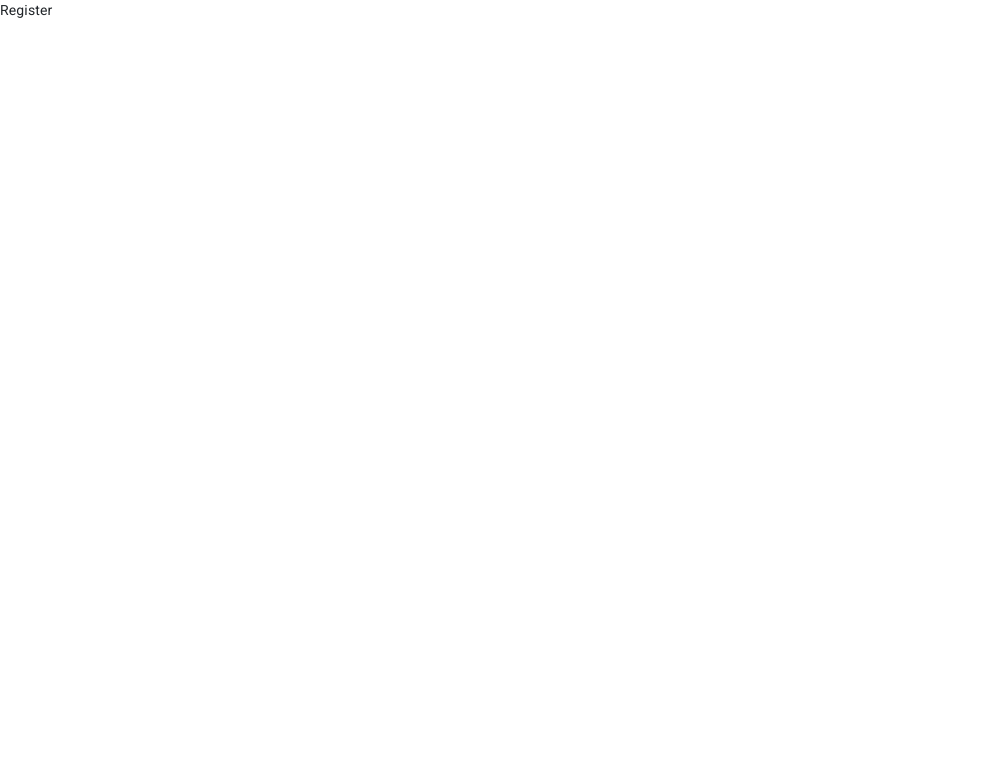
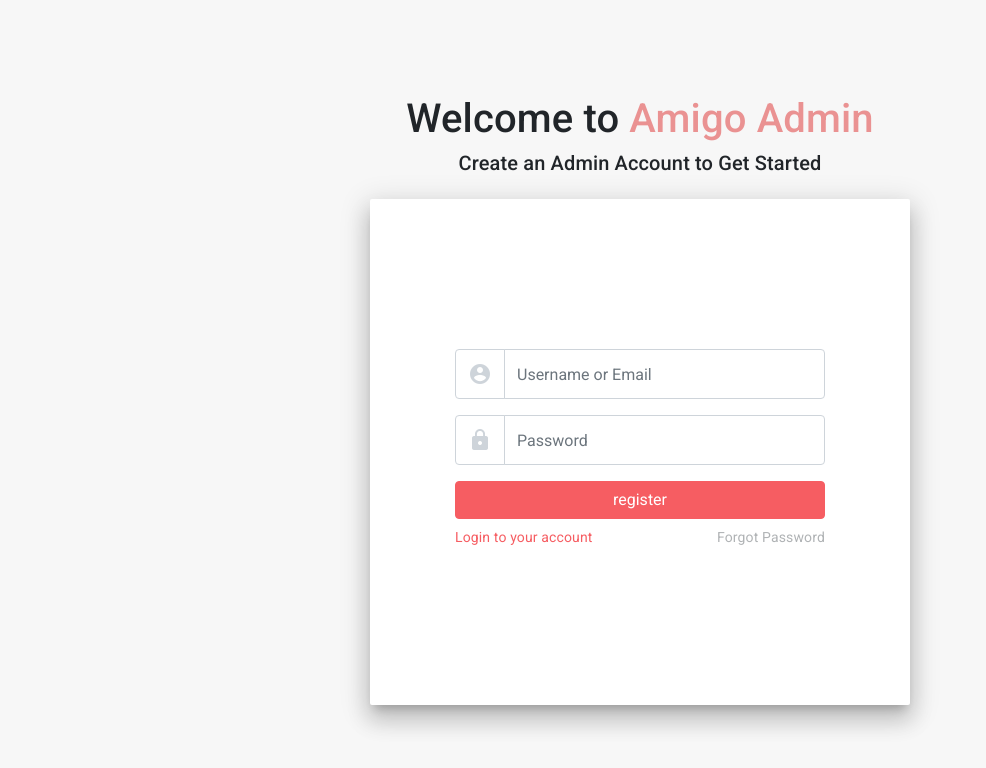
Before and after one commit to Dylans123/Amigo-Web, a Vue app in the folder frontend/: page /register in a window 1280 px wide. Shown: the top 768 px of the page, without its empty margins (0-986 px from the left). Built offline with nearby package versions, Linux system fonts and the light colour scheme.

Commit message:
Began styling for registration page

```diff
--- /dev/null
+++ b/frontend/src/assets/custom.scss
@@ -0,0 +1,6 @@
+$theme-colors: (
+  "primary": #F65D62,
+  "secondary": #7B7B7B,
+);
+
+@import "node_modules/bootstrap/scss/bootstrap";
--- a/frontend/src/components/Login.vue
+++ b/frontend/src/components/Login.vue
@@ -2,13 +2,14 @@
   <div class="login-page">
     <div class="container">
       <div class="row justify-content-center align-items-center">
-        <div class="col-12 col-md-10">
+        <div class="col-12 col-md-6">
+          <h1 class="mb-2">
+            Welcome to <span class="admin-text">Amigo Admin</span>
+          </h1>
+          <h5 class="mb-4">Login to Get Started</h5>
           <md-card class="md-elevation-15">
             <div class="row">
-              <div class="col-12 col-md-6 login-text">
-                <h1 class="mb-4">
-                  Welcome!
-                </h1>
+              <div class="col-12 login-text">
                 <div class="input-group mb-3 login-field">
                   <div class="input-group-prepend">
                     <span class="input-group-text" id="basic-addon1">
@@ -26,15 +27,12 @@
                   <input type="password" class="form-control" placeholder="Password" aria-label="Username" aria-describedby="basic-addon2">
                 </div>
                 <div>
-                  <button type="button" class="btn btn-block btn-primary">Login</button>
+                  <button type="button" class="btn btn-block btn-primary" v-on:click="login">Login</button>
                 </div>
                 <div class="login-links my-2">
                   <router-link class="login-register" to="/register">Register</router-link>
                   <router-link class="login-forgot" to="/forgot">Forgot Password</router-link>
                 </div>
-              </div>
-              <div class="d-none d-md-block col-6 login-image">
-                <img src="../assets/Login.png" />
               </div>
             </div>
           </md-card>
@@ -45,6 +43,11 @@
 </template>
 <script>
 export default {
+  methods: {
+    login: () => {
+      console.log('hello this is an event handler');
+    }
+  }
 }
 </script>
 
--- a/frontend/src/components/Register.vue
+++ b/frontend/src/components/Register.vue
@@ -1,10 +1,103 @@
 <template>
-    <div>
-        Register
+  <div class="register-page">
+    <div class="container">
+      <div class="row justify-content-center align-items-center">
+        <div class="col-12 col-md-6">
+          <h1 class="mb-2">
+            Welcome to <span class="admin-text">Amigo Admin</span>
+          </h1>
+          <h5 class="mb-4">Create an Admin Account to Get Started</h5>
+          <md-card class="md-elevation-15">
+            <div class="row">
+              <div class="col-12 register-text">
+                <div class="input-group mb-3 register-field">
+                  <div class="input-group-prepend">
+                    <span class="input-group-text" id="basic-addon1">
+                      <md-icon>account_circle</md-icon>
+                    </span>
+                  </div>
+                  <input type="text" class="form-control" placeholder="Username or Email" aria-label="Username" aria-describedby="basic-addon1">
+                </div>
+                <div class="input-group mb-3 register-field">
+                  <div class="input-group-prepend">
+                    <span class="input-group-text" id="basic-addon2">
+                      <md-icon>lock</md-icon>
+                    </span>
+                  </div>
+                  <input type="password" class="form-control" placeholder="Password" aria-label="Username" aria-describedby="basic-addon2">
+                </div>
+                <div>
+                  <button type="button" class="btn btn-block btn-primary">register</button>
+                </div>
+                <div class="register-links my-2">
+                  <router-link class="register-login" to="/login">Login to your account</router-link>
+                  <router-link class="register-forgot" to="/forgot">Forgot Password</router-link>
+                </div>
+              </div>
+            </div>
+          </md-card>
+        </div>
+      </div>
     </div>
+  </div>
 </template>
 <script>
 export default {
-
 }
 </script>
+
+<style scoped>
+  .register-page {
+    height: 100vh;
+    background-color: #F7F7F7;
+    text-align: center;
+    display: flex;
+    justify-content: center;
+    align-items: center;
+  }
+
+  .admin-text {
+    color: #EA9292;
+  }
+
+  .md-card {
+    width: 100%;
+    padding: 100px 50px;
+    vertical-align: top;
+    background-color: white !important;
+  }
+
+  .md-icon {
+    color: #CED4DA;
+  }
+
+  .register-field span {
+    background: none !important;
+  }
+
+  .register-field input {
+    height: 50px;
+  }
+
+  .register-text {
+    padding: 50px;
+    display: flex;
+    flex-direction: column;
+    justify-content: center;
+  }
+
+  .register-image img {
+    height: 100%;
+    width: 100%;
+  }
+
+  .register-links {
+    display: flex;
+    justify-content: space-between;
+  }
+
+  .register-forgot {
+    color: #B0B3B5;
+  }
+
+</style>
--- a/frontend/src/main.js
+++ b/frontend/src/main.js
@@ -2,8 +2,7 @@ import Vue from 'vue'
 import VueRouter from 'vue-router';
 import VueMaterial from 'vue-material';
 import App from './App.vue'
-import 'bootstrap';
-import 'bootstrap/dist/css/bootstrap.min.css';
+import './assets/custom.scss';
 import 'vue-material/dist/vue-material.min.css';
 
 import routes from './routes';
```
